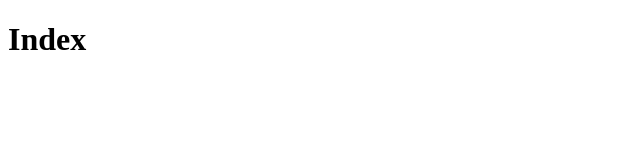
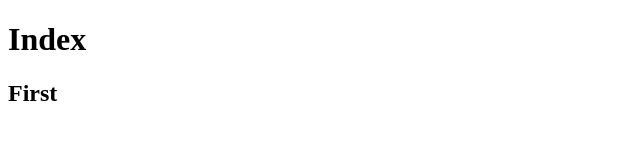
Before and after one commit to tommy-007/demoGit, a plain HTML site: page index.html in a window 1280 px wide. Shown: the full height of the page, 0-640 px from the left. Drawn offline with Linux system fonts and the light colour scheme.

Commit message:
First commit

```diff
--- a/index.html
+++ b/index.html
@@ -7,5 +7,6 @@
 </head>
 <body>
     <h1>Index</h1>
+    <h2>First</h2>
 </body>
 </html>
```
